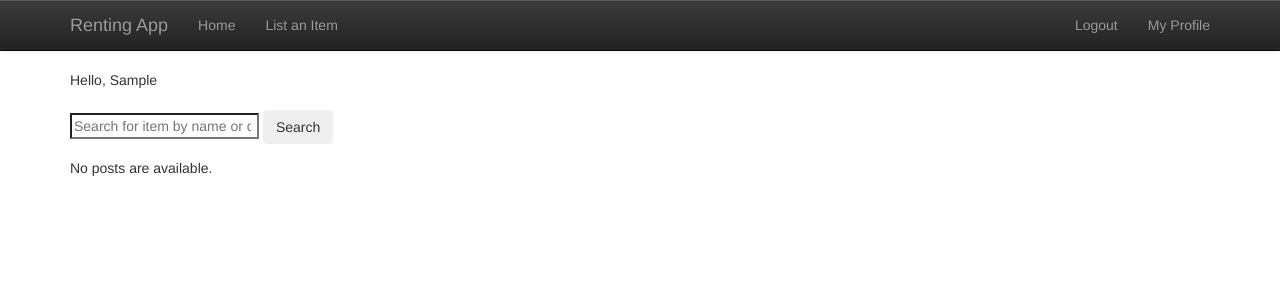
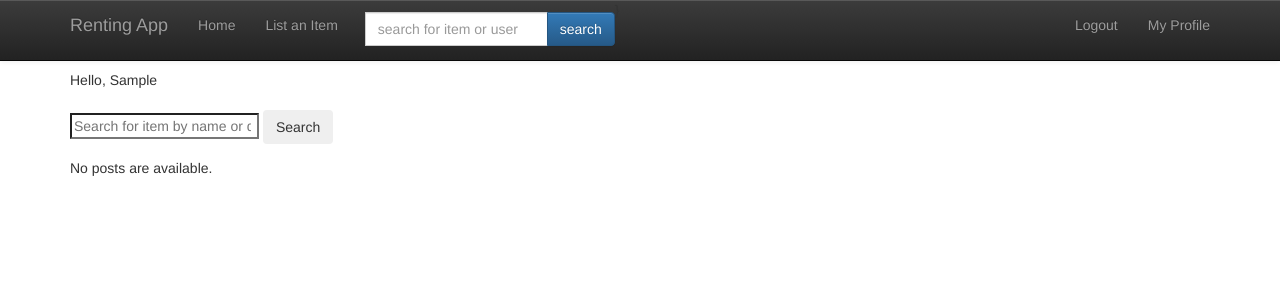
Before and after one commit to gregoryhjohnson/largescale2016_final_project, a Django app: page /home/ in a window 1280 px wide. Shown: the top 300 px of the page. Run offline with Django 3.2, Linux system fonts and the light colour scheme; the visitor is signed in with stand-in values (Sample User, id 1); data that the repository does not hold is empty; some libraries are stand-ins or nearby versions.

Commit message:
done all I could

```diff
--- a/largescale_final_project/renting_app/forms.py
+++ b/largescale_final_project/renting_app/forms.py
@@ -17,3 +17,6 @@ class ItemForm(forms.ModelForm):
 	class Meta:
 		model = Item
 		fields = ['name', 'category', 'description', 'asking_price']
+
+class SearchForm(forms.Form):
+  searched = forms.CharField(label='Search term', max_length=100)
--- a/largescale_final_project/renting_app/static/renting_app/style.css
+++ b/largescale_final_project/renting_app/static/renting_app/style.css
@@ -13,9 +13,3 @@ body{
 	vertical-align: top;
 
 }
-
-
-#myNavbar {
-  color: #FFC62C;
-  background-color: #41006F;
-}
--- a/largescale_final_project/renting_app/templates/base.html
+++ b/largescale_final_project/renting_app/templates/base.html
@@ -17,7 +17,8 @@
 
 <body>
     <nav id="myNavbar" class="navbar navbar-default navbar-inverse navbar-fixed-top" role="navigation">
-        <div class="container">
+        <div class="container " >
+          <!-- <div class="col-md-8"> -->
             <div class="navbar-header">
                 <button type="button" class="navbar-toggle" data-toggle="collapse" data-target="#navbarCollapse">
                     <span class="sr-only">Toggle navigation</span>
@@ -33,8 +34,22 @@
                 <li><a href="/renting_app/home">Home</a></li>
                 {% if user_id %}
                 <li><a href="/renting_app/add-item">List an Item</a></li>
+                <li>
+                  <form id="searchform" action="/renting_app/search" method="get" accept-charset="utf=8">
+                    <div class="input-group" style="width: 250px; margin: 12px auto 12px 12px" >
+                      <a>
+                        <input type="search" name="query" placeholder="search for item or user" value="" class="form-control">
+                      </a>
+                      <span class="input-group-btn">
+                        <button type="button" class="btn btn-primary" >search</button>
+                      </span>
+                    </div>
+                  </form>
+                </li>
                 {% endif %}
               </ul>
+
+              <!-- <div> -->
               <ul class="nav navbar-nav navbar-right">
                 {% if user_id %}
                 <li><a href="/renting_app/logout">Logout</a></li>
@@ -45,7 +60,7 @@
                 {% endif %}
 
               </ul>
-
+            }
           </div>
         </div>
     </nav>
--- a/requirements.txt
+++ b/requirements.txt
@@ -2,4 +2,5 @@ Django==1.10.3
 mysqlclient==1.3.9
 dj-database-url
 dj-static==0.0.6
-gunicorn==19.6.0
+grpcio
+Whoosh
```
Also changed, not shown: largescale_final_project/largescale_final_project/settings.py (+0 -10 lines), largescale_final_project/renting_app/templates/renting_app/home.html (line endings or trailing spaces), largescale_final_project/renting_app/templates/renting_app/item.html (line endings or trailing spaces), largescale_final_project/renting_app/templates/renting_app/profile.html (line endings or trailing spaces), largescale_final_project/renting_app/views.py (line endings or trailing spaces), 5 other files. Lines whose indentation alone changed are shown as unchanged.
